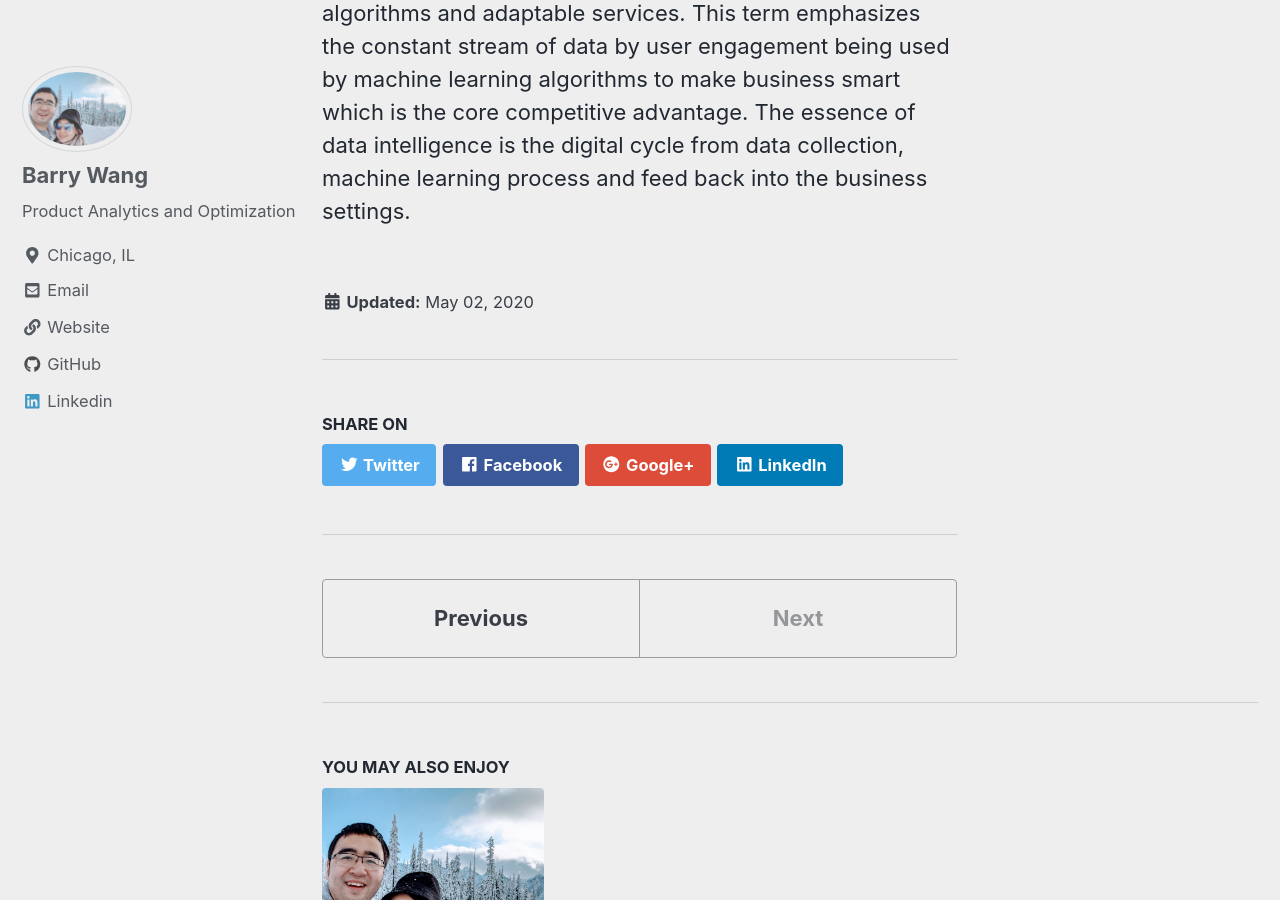
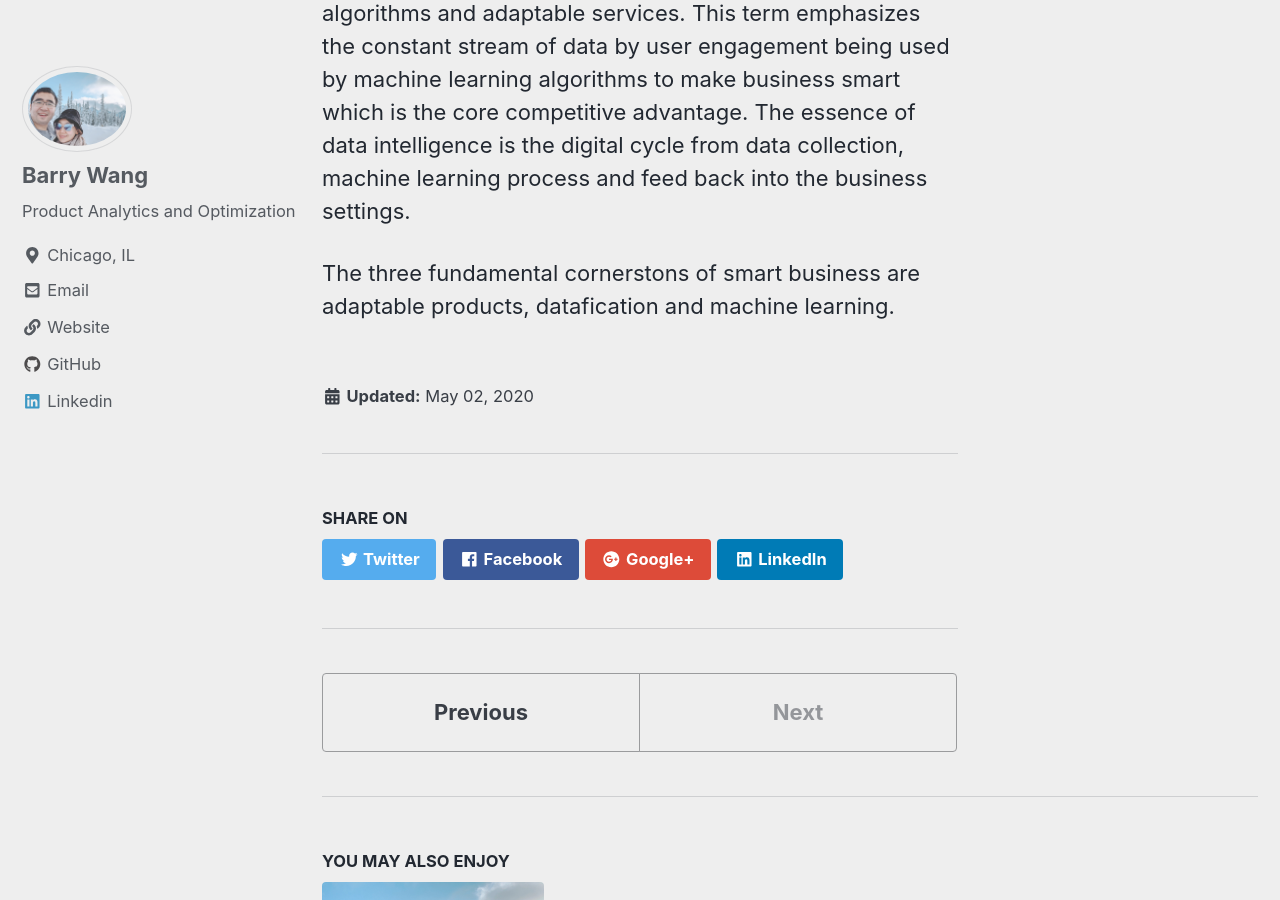
Before and after one commit to mw4ccBarry/mw4ccBarry.github.io, a Jekyll site: the page built from _posts/2020-05-10-notes-about-book-of smart-businesst.md, in a window 1280 px wide and 900 px high, scrolled down 1015 px. Built offline with Jekyll 4.4.1, drawn with Linux system fonts in a browser that asks for light colours; cached includes are drawn as plain includes; nearby versions of some CDN libraries.

Commit message:
minor fixes

```diff
--- a/_posts/2020-05-10-notes-about-book-of smart-businesst.md
+++ b/_posts/2020-05-10-notes-about-book-of smart-businesst.md
@@ -16,3 +15,5 @@
 - **Network Coordination**: Ensure efficient operations and decisions
 
 The value chain can be configured to achieve scale and customization with network coordination and data intelligence. **Network coordination** is autonomous management of the simultaneous interactions of multiple parties to a business task. Instead of passing the tasks sequentially, the network help all parties cooperate together to solve the problem effectively and efficiently than the vertical integration. This would help the key elements of business: **scale, cost, speed and customization**. Network coordination unbundles business activities from the traditional supply chain. **Data Intelligence** combines data, algorithms and adaptable services. This term emphasizes the constant stream of data by user engagement being used by machine learning algorithms to make business smart which is the core competitive advantage. The essence of data intelligence is the digital cycle from data collection, machine learning process and feed back into the business settings.
+
+The three fundamental cornerstons of smart business are adaptable products, datafication and machine learning.
```
Also changed, not shown: other parts of _posts/2020-05-10-notes-about-book-of smart-businesst.md (+0 -1 lines).
